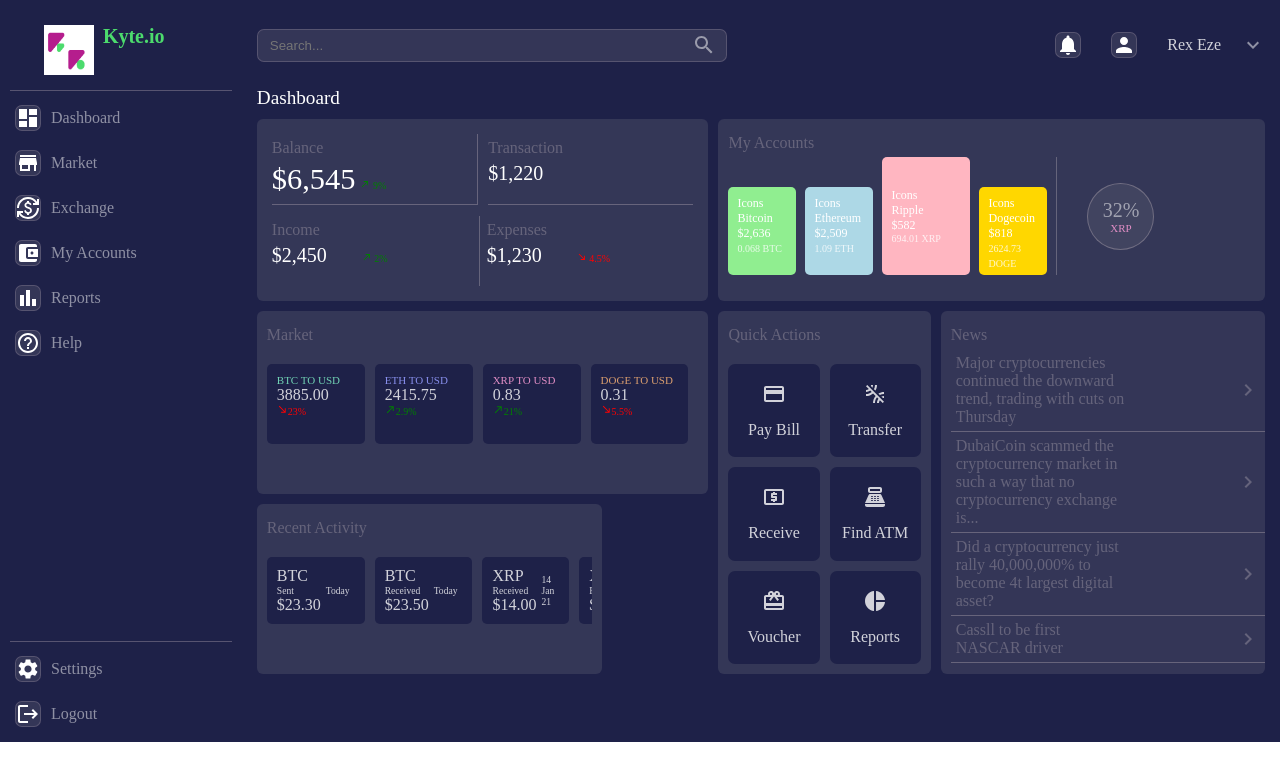
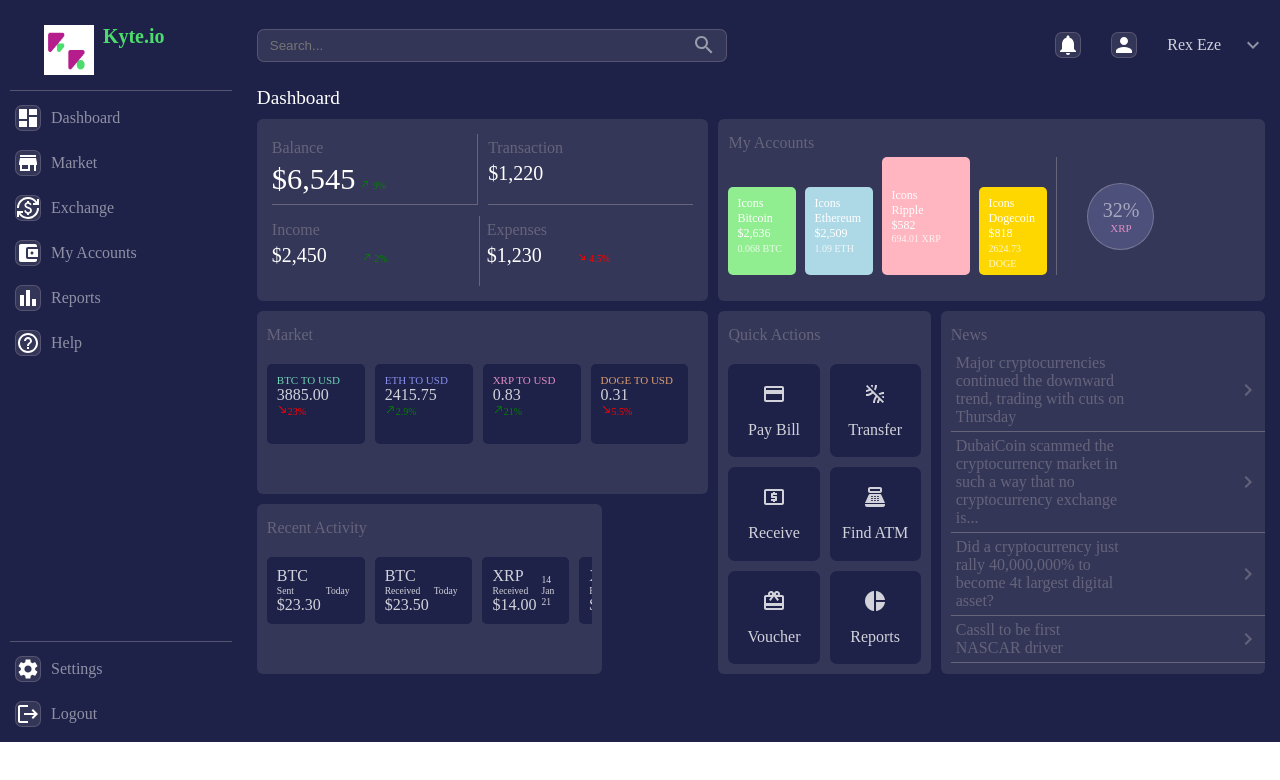
Before and after one commit to TobyMike-max/KyteDashboard-App, a React (Create React App) app: page / in a window 1280 px wide. Shown: the top 780 px of the page. Built offline with nearby package versions, Linux system fonts and the light colour scheme.

Commit message:
[Modified]: Changed background color of text in myAccount div

```diff
--- a/src/components/Gridbar/Gridbar.css
+++ b/src/components/Gridbar/Gridbar.css
@@ -171,7 +171,7 @@
   height: 65px;
   width: 65px;
   border-radius: 50%;
-  background-color: #56586E66;
+  background-color: #4C507B;
   display: flex;
   flex-direction: column;
   justify-content: center;
```
